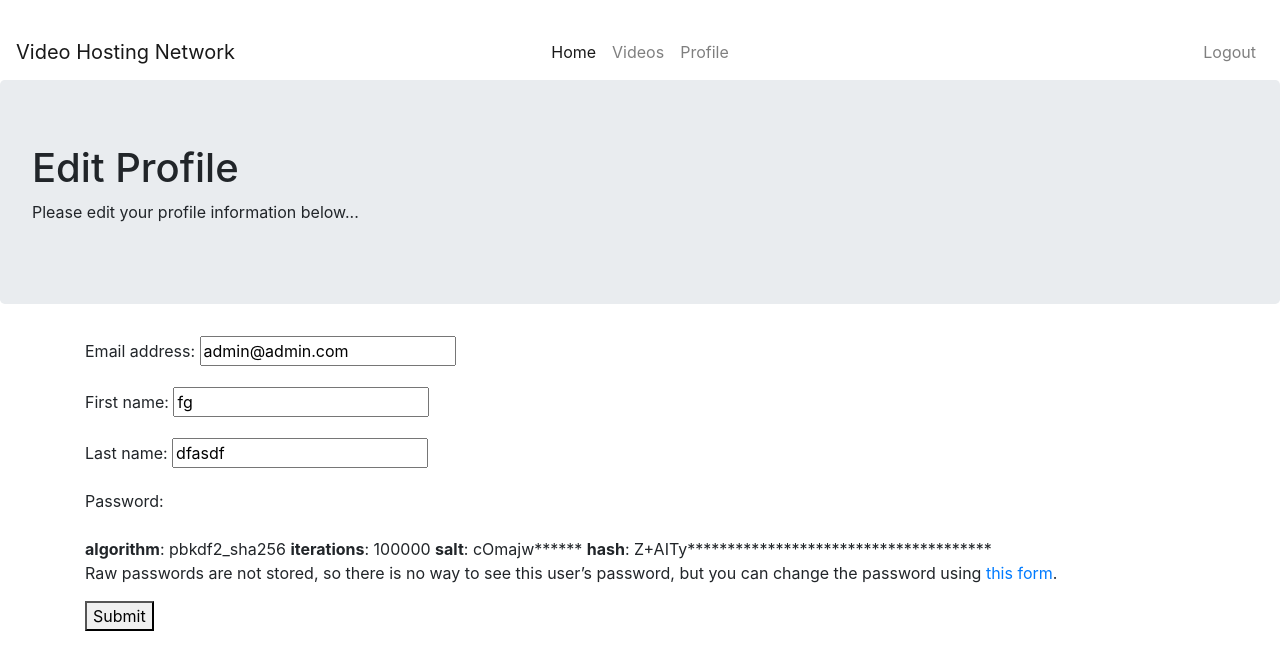
After one commit to Jd0824um/Django--VideoStreamingSite, a Django app: page /account/profile/edit/ in a window 1280 px wide. The commit adds this page. Shown: the top 670 px of the page. Run offline with Django 3.2, Linux system fonts and the light colour scheme; a user stored in the database is signed in; some libraries are stand-ins or nearby versions.

Commit message:
Added a custom middleware.py file that blocks users from going to urls without being logged in. Also added buttons on the toolbar to help navigate. Edited base.html to allow the toolbar to be dynamic depending on which view you're in

```diff
--- /dev/null
+++ b/YoutubeClone/middleware.py
@@ -0,0 +1,28 @@
+import re
+
+from django.conf import settings
+from django.shortcuts import redirect
+
+EXEMPT_URLS = [re.compile(settings.LOGIN_URL.lstrip('/'))]
+
+if hasattr(settings, 'LOGIN_EXEMPT_URLS'):
+    EXEMPT_URLS += [re.compile(url) for url in settings.LOGIN_EXEMPT_URLS]
+
+#
+class LoginRequiredMiddleware:
+
+    def __init__(self, get_response):
+        self.get_response = get_response
+
+    def __call__(self, request):
+        response = self.get_response(request)
+        return response
+
+    def process_view(self, request, view_func, view_args, view_kwargs):
+        assert hasattr(request, 'user')
+        path = request.path_info.lstrip('/')
+
+        # redirect applies if the user is not authenticated
+        if not request.user.is_authenticated:
+            if not any(url.match(path) for url in EXEMPT_URLS):
+                return redirect(settings.LOGIN_URL)
--- a/accounts/forms.py
+++ b/accounts/forms.py
@@ -1,9 +1,9 @@
 from django import forms
 from django.contrib.auth.models import User
-from django.contrib.auth.forms import UserCreationForm
+from django.contrib.auth.forms import UserCreationForm, UserChangeForm
 
 # Custom registration form
-class Registration(UserCreationForm):
+class RegistrationForm(UserCreationForm):
     email = forms.EmailField(required=True)
 
     # Defines the meta data of the Registration class
@@ -27,3 +27,13 @@ class Registration(UserCreationForm):
                 user.save()
 
             return user
+
+class EditProfileForm(UserChangeForm):
+
+    class Meta:
+        model = User
+        fields = (
+        'email',
+        'first_name',
+        'last_name',
+        'password')
--- /dev/null
+++ b/accounts/templates/accounts/edit_profile.html
@@ -0,0 +1,25 @@
+{% extends 'base.html' %}
+
+{% block head %}
+
+<title>Profile</title>
+
+{% endblock %}
+
+{% block body %}
+<div class="jumbotron">
+    <h1>Edit Profile</h1>
+    <p>
+        Please edit your profile information below...
+    </p>
+</div>
+
+<div class="container">
+    <form method="post">
+        {% csrf_token %}
+        {{ form.as_p }}
+        <button type="submit"> Submit </button>
+    </form>
+</div>
+
+{% endblock %}
--- a/accounts/templates/base.html
+++ b/accounts/templates/base.html
@@ -13,20 +13,40 @@
     <body>
     <br>
     <!-- Adds a toolbar -->
-        <nav class="navbar navbar-expand-lg navbar-light bg-light">
-            <a class="navbar-brand" href="/">Video Hosting Network</a>
-            <button class="navbar-toggler" type="button" data-toggle="collapse" data-target="#navbarSupportedContent"
-            aria-controls="navbarSupportedContent" aria-expanded="false" aria-label="Toggle navigation">
+    <nav class="navbar navbar-light navbar-expand-md bg-faded justify-content-center">
+        <a href="/" class="navbar-brand d-flex w-50 mr-auto">Video Hosting Network </a>
+        <button class="navbar-toggler" type="button" data-toggle="collapse" data-target="#collapsingNavbar3">
             <span class="navbar-toggler-icon"></span>
         </button>
-            <div class="collapse navbar-collapse" id="navbarSupportedContent">
-                <ul class="navbar-nav mr-auto">
+        <div class="navbar-collapse collapse w-100" id="collapsingNavbar3">
+            {% if user.is_authenticated %} <!-- If user is authenticated, show these buttons -->
+            <ul class="navbar-nav w-100 justify-content-center">
                 <li class="nav-item active">
-                        <div class="right">
-                            <a class="nav-link" href="/account/register">Register<span class="sr-only">(current)</span></a>
-                        </div>
+                    <a class="nav-link" href="/account">Home</a>
+                </li>
+                <li class="nav-item">
+                    <a class="nav-link" href="#">Videos</a>
+                </li>
+                <li class="nav-item">
+                    <a class="nav-link" href="/account/profile">Profile</a>
                 </li>
             </ul>
+            <ul class="nav navbar-nav ml-auto w-100 justify-content-end">
+                <li class="nav-item">
+                    <a class="nav-link" href="/account/logout">Logout</a>
+                </li>
+            </ul>
+            {% else %} <!-- else show these buttons -->
+            <ul class="navbar-nav w-100 justify-content-center">
+            <ul class="nav navbar-nav ml-auto w-100 justify-content-end">
+                <li class="nav-item">
+                    <a class="nav-link" href="/account/login">Login</a>
+                </li>
+                <li class="nav-item">
+                    <a class="nav-link" href="/account/register">Register</a>
+                </li>
+            </ul>
+            {% endif %}
         </div>
     </nav>
     {% block body %}
--- a/accounts/urls.py
+++ b/accounts/urls.py
@@ -1,10 +1,26 @@
 from django.conf.urls import url, include
 from . import views
-from django.contrib.auth.views import login, logout
+from django.contrib.auth.views import (
+    login,
+    logout,
+    password_reset,
+    password_reset_done,
+    password_reset_confirm,
+    password_reset_complete
+)
 
 urlpatterns = [
     url(r'^$', views.home),
     url(r'^login/$', login, {'template_name': 'accounts/login.html'}),
     url(r'^logout/$', logout, {'template_name': 'accounts/logout.html'}),
-    url(r'^register/$', views.register, name='register')
+    url(r'^register/$', views.register, name='register'),
+    url(r'^profile/$', views.view_profile, name='view_profile'),
+    url(r'^profile/edit/$', views.edit_profile, name='edit_profile'),
+    url(r'^change_password/$', views.change_password, name='change_password'),
+    url(r'^reset_password/$', password_reset, name='reset_password'),
+    url(r'^reset_password_done/$', password_reset_done, name='password_reset_done'),
+    url(r'^reset_password/confirm/(?P<uidb64>[0-9A-Za-z]+)-(?P<token>.+)/$', password_reset_confirm, name='password_reset_confirm'),
+    url(r'^reset_password/complete/$', password_reset_complete, name='password_reset_complete'),
+
+
 ]
--- a/accounts/views.py
+++ b/accounts/views.py
@@ -1,17 +1,56 @@
 from django.shortcuts import render, redirect
-from accounts.forms import Registration
+from accounts.forms import (
+    RegistrationForm,
+    EditProfileForm,
+)
+from django.contrib.auth.models import User
+from django.contrib.auth.forms import UserChangeForm, PasswordChangeForm
+from django.contrib.auth import update_session_auth_hash
+from django.contrib.auth.decorators import login_required
 
 
+# Views homepage
 def home(request):
     return render(request, 'accounts/home.html')
 
 # Creates a new user from the register button
 def register(request):
     if request.method == 'POST':
-        form = Registration(request.POST)
+        form = RegistrationForm(request.POST)
         if form.is_valid():
             form.save()
             return redirect('/account')
     else:
-        form = Registration()
+        form = RegistrationForm()
         return render(request, 'accounts/registration.html', {'form' : form})
+
+# Shows the user profile
+def view_profile(request):
+    return render(request, 'accounts/view_profile.html', {'user' : request.user})
+
+# Allows editing of the user profile
+def edit_profile(request):
+    if request.method == 'POST':
+        form = EditProfileForm(request.POST, instance=request.user)
+        if form.is_valid():
+            form.save()
+            return redirect('/account/profile')
+
+    else:
+        form = EditProfileForm(instance=request.user)
+        return render(request, 'accounts/edit_profile.html', {'form' : form})
+
+# Changes password for a user
+def change_password(request):
+    if request.method == 'POST':
+        form = PasswordChangeForm(data=request.POST, user=request.user)
+        if form.is_valid():
+            form.save()
+            update_session_auth_hash(request, form.user) # Keeps user logged when the password has changed
+            return redirect('/account/profile')
+        else:
+            return redirect('/account/change_password') # Loads the same form if the data is invalid
+
+    else:
+        form = PasswordChangeForm(user=request.user)
+        return render(request, 'accounts/change_password.html', {'form' : form})
```
Also changed, not shown: YoutubeClone/settings.py (+9 -0 lines), accounts/templates/accounts/change_password.html (added, +26 -0 lines), accounts/templates/accounts/view_profile.html (added, +23 -0 lines), db.sqlite3. Lines whose indentation alone changed are shown as unchanged.
